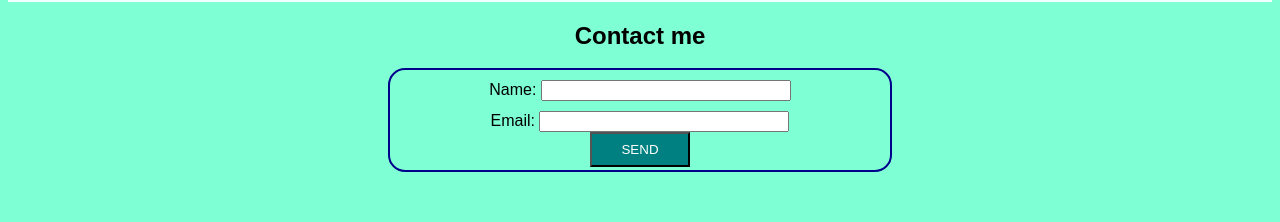
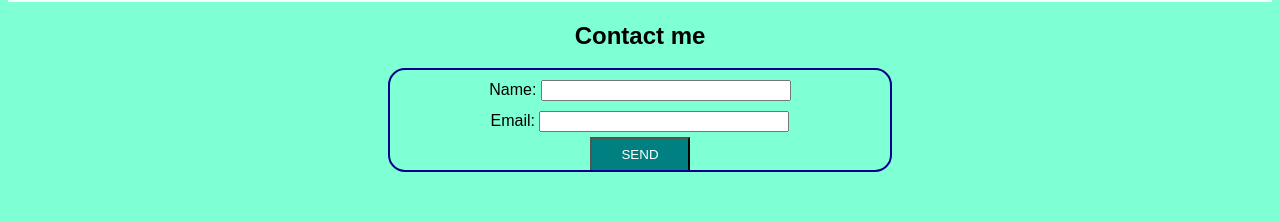
Before and after one commit to jankrajniak/module01-mini-project, a plain HTML site: page index.html in a window 1280 px wide. Shown: the part 505-727 px from the top of the page. Drawn offline with Linux system fonts and the light colour scheme.

Commit message:
corrected send functionality

```diff
--- a/assets/css/style.css
+++ b/assets/css/style.css
@@ -77,6 +77,7 @@ img {
     padding-top: 10px;
     border-radius: 15px;
     display:inline-block;
+    align-content: center;
 }
 
 .label {
--- a/index.html
+++ b/index.html
@@ -35,8 +35,10 @@
                     <label class="input" for="email">Email:</label>
                     <input type="text" id="email" name="email" required>
                 </section>
+                <section>
+                    <button id="send_mail" type="submit">SEND</button>
+                </section>
             </form>
-            <button id="send_mail" type="submit">SEND</button>
         </div>
 
     </section>
```
